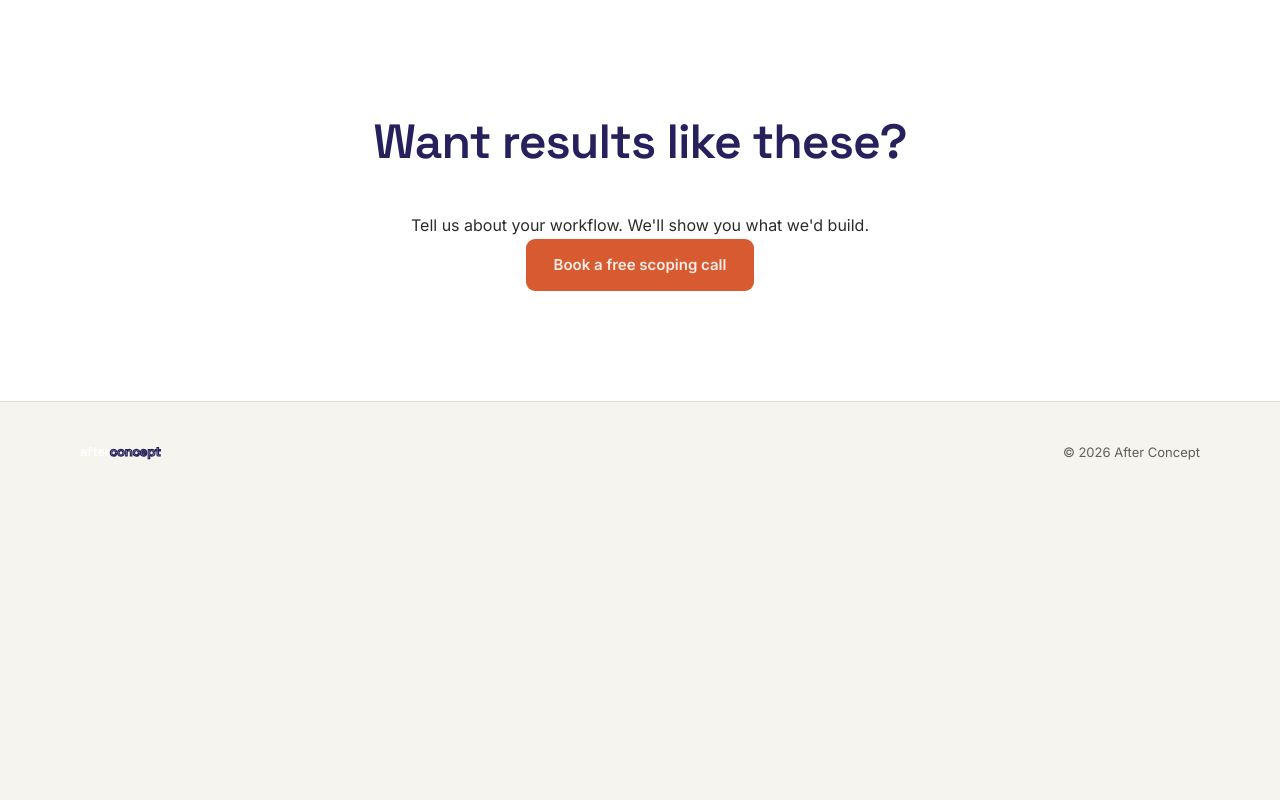
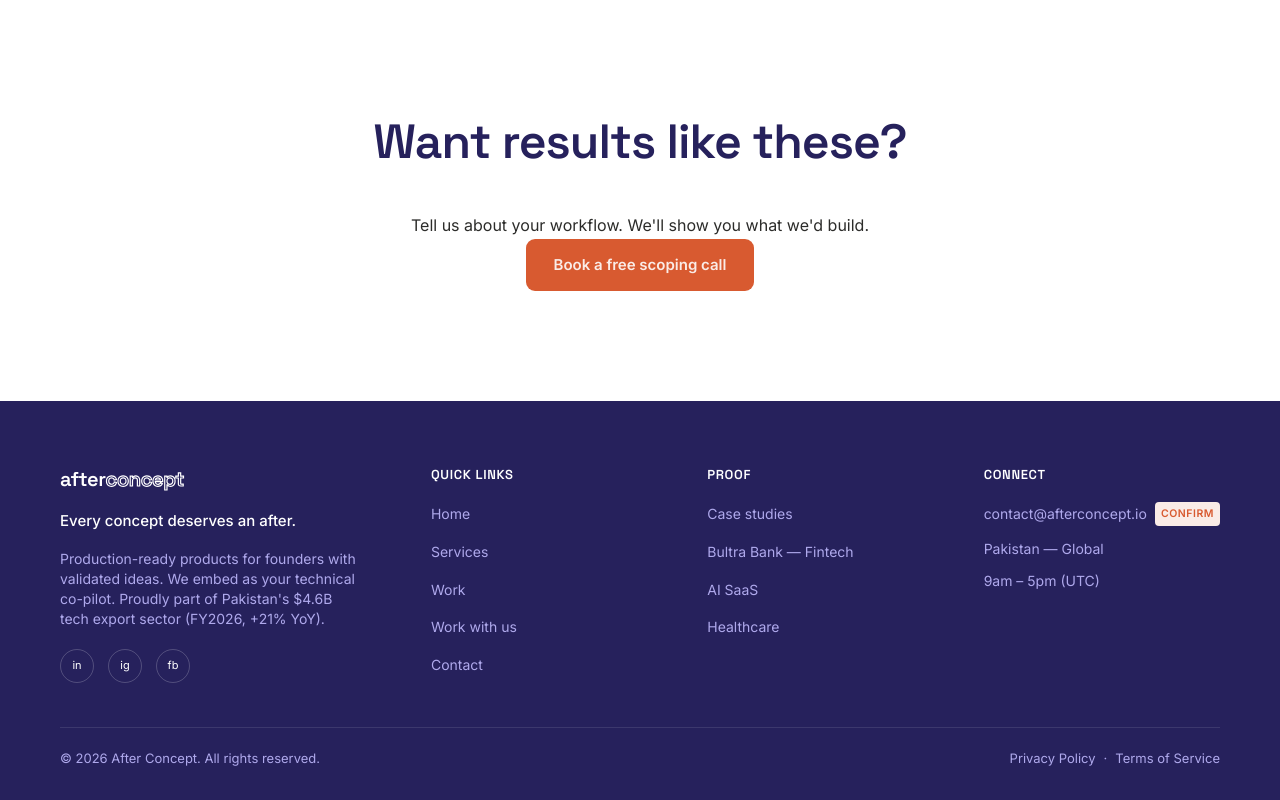
Before and after one commit to uzairr/after-concept-website, a Next.js app: page /case-studies in a window 1280 px wide. Shown: the part 1435-2235 px from the top of the page. Before the commit the page ends 1937 px from the top, so only its background shows below. Built offline with nearby package versions, Linux system fonts and the light colour scheme.

Commit message:
Fixed The Bugs

```diff
--- a/app/case-studies/page.tsx
+++ b/app/case-studies/page.tsx
@@ -1,6 +1,7 @@
 import type { Metadata } from 'next';
 import Link from 'next/link';
 import Header from '@/components/Header';
+import Footer from '@/components/Footer';
 
 export const metadata: Metadata = {
   title: 'Case Studies — After Concept',
@@ -116,15 +117,7 @@ export default function CaseStudiesPage() {
         <Link href="/#contact" className="btn-primary">Book a free scoping call</Link>
       </section>
 
-      <footer style={{ borderTop: '1px solid var(--line)', padding: '40px 32px', background: 'var(--cream)' }}>
-        <div className="footer-inner">
-          <Link href="/" className="logo">
-            <span className="after">after</span>
-            <span style={{ color: 'transparent', WebkitTextStroke: '1.2px #26215C' }}>concept</span>
-          </Link>
-          <span>© 2026 After Concept</span>
-        </div>
-      </footer>
+      <Footer />
     </>
   );
 }
--- a/app/case-studies/swiftcart/page.tsx
+++ b/app/case-studies/swiftcart/page.tsx
@@ -1,6 +1,7 @@
 import type { Metadata } from 'next';
 import Link from 'next/link';
 import Header from '@/components/Header';
+import Footer from '@/components/Footer';
 
 export const metadata: Metadata = {
   title: 'SwiftCart — Real-time inventory sync across 12 warehouses | After Concept',
@@ -107,15 +108,7 @@ export default function SwiftCartCaseStudy() {
         <Link href="/case-studies" className="btn-ghost">See more case studies</Link>
       </section>
 
-      <footer style={{ borderTop: '1px solid var(--line)', padding: '40px 32px', background: '#fff' }}>
-        <div className="footer-inner">
-          <Link href="/" className="logo">
-            <span className="after">after</span>
-            <span style={{ color: 'transparent', WebkitTextStroke: '1.2px #26215C' }}>concept</span>
-          </Link>
-          <span>© 2026 After Concept</span>
-        </div>
-      </footer>
+      <Footer />
     </>
   );
 }
--- a/components/Footer.tsx
+++ b/components/Footer.tsx
@@ -7,7 +7,7 @@ export default function Footer() {
         <div>
           <Link href="/" className="logo large font-space font-semibold text-xl tracking-tight flex items-center">
             <span className="text-white">after</span>
-            <span className="logo-outline-white text-transparent">concept</span>
+            <span className="concept-outline text-transparent">concept</span>
           </Link>
           <p className="text-white text-[15px] font-medium mt-4 max-w-[280px]">Every concept deserves an after.</p>
           <p className="text-indigo-300 text-sm max-w-[300px] mt-4">
--- a/components/Header.tsx
+++ b/components/Header.tsx
@@ -6,7 +6,7 @@ export default function Header() {
       <nav className="flex items-center justify-between px-8 py-5 max-w-[1160px] mx-auto">
         <Link href="/" className="logo large font-space font-semibold text-xl tracking-tight flex items-center">
           <span className="text-indigo-900">after</span>
-          <span className="logo-outline text-transparent">concept</span>
+          <span className="concept-outline text-transparent">concept</span>
         </Link>
         <div className="hidden md:flex gap-9 text-[14.5px] font-medium text-charcoal-soft">
           <Link href="/#services" className="hover:text-indigo-900 transition-colors">Services</Link>
```
